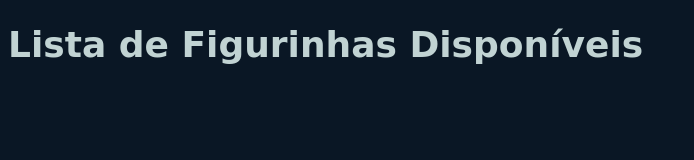
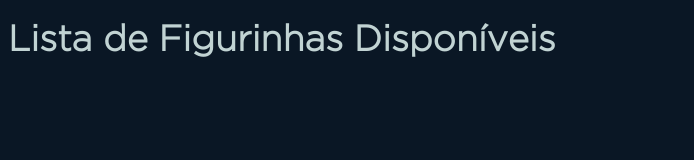
Before and after one commit to andrevictor06/pcmr-bot-discord, a website: page sites/figurinhas.html in a window 1280 px wide. Shown: the whole page, without its empty margins (0-694 px from the left). Drawn offline with Linux system fonts and the light colour scheme; no server answers.

Commit message:
Melhorias no site

```diff
--- a/sites/figurinhas.html
+++ b/sites/figurinhas.html
@@ -8,9 +8,13 @@
         <link rel="icon" type="image/png" href="favicon.png">
     </head>
     <style>
+        @font-face {
+            font-family: 'Gotham';
+            src: URL('font/Gotham/Gotham-Light.ttf') format('truetype');
+        }
         body{
             font-size: large;
-            font-family: cursive;
+            font-family: 'Gotham';
             font-weight: bold;
             background: #0A1725;
             color: #C1D3d3;
@@ -24,6 +28,7 @@
             border-color: #C1D3d3;
             padding: 5px;
             margin: 2px;
+            border-radius: 5px;
         }
         #div_imagens * img{
             max-height: 20rem;
@@ -32,7 +37,7 @@
     </style>
     <body>
         <div>
-            <h1>Lista de Figurinhas Disponíveis</h1>
+            <h1 style="font-weight: bold;">Lista de Figurinhas Disponíveis</h1>
         </div>
         <div id="div_imagens"></div>
     </body>
--- a/sites/figurinhas.js
+++ b/sites/figurinhas.js
@@ -9,7 +9,7 @@ function consultaFigurinhas(){
         let html = '<div>'
         div_imagens.innerHTML = div_imagens.innerHTML + ``
         lista.forEach(element => {
-            html = html + `<div><label>${element}</label><img src="/figurinhas/${element}" alt="" srcset=""/></div>`
+            html = html + `<div><label>${element.split(".")[0]}</label><img src="/figurinhas/${element}" alt="" srcset=""/></div>`
         });
         html = html + `</div>`
         div_imagens.innerHTML = div_imagens.innerHTML + html
```
Also changed, not shown: sites/font/Gotham/Gotham-Light.ttf (added).
